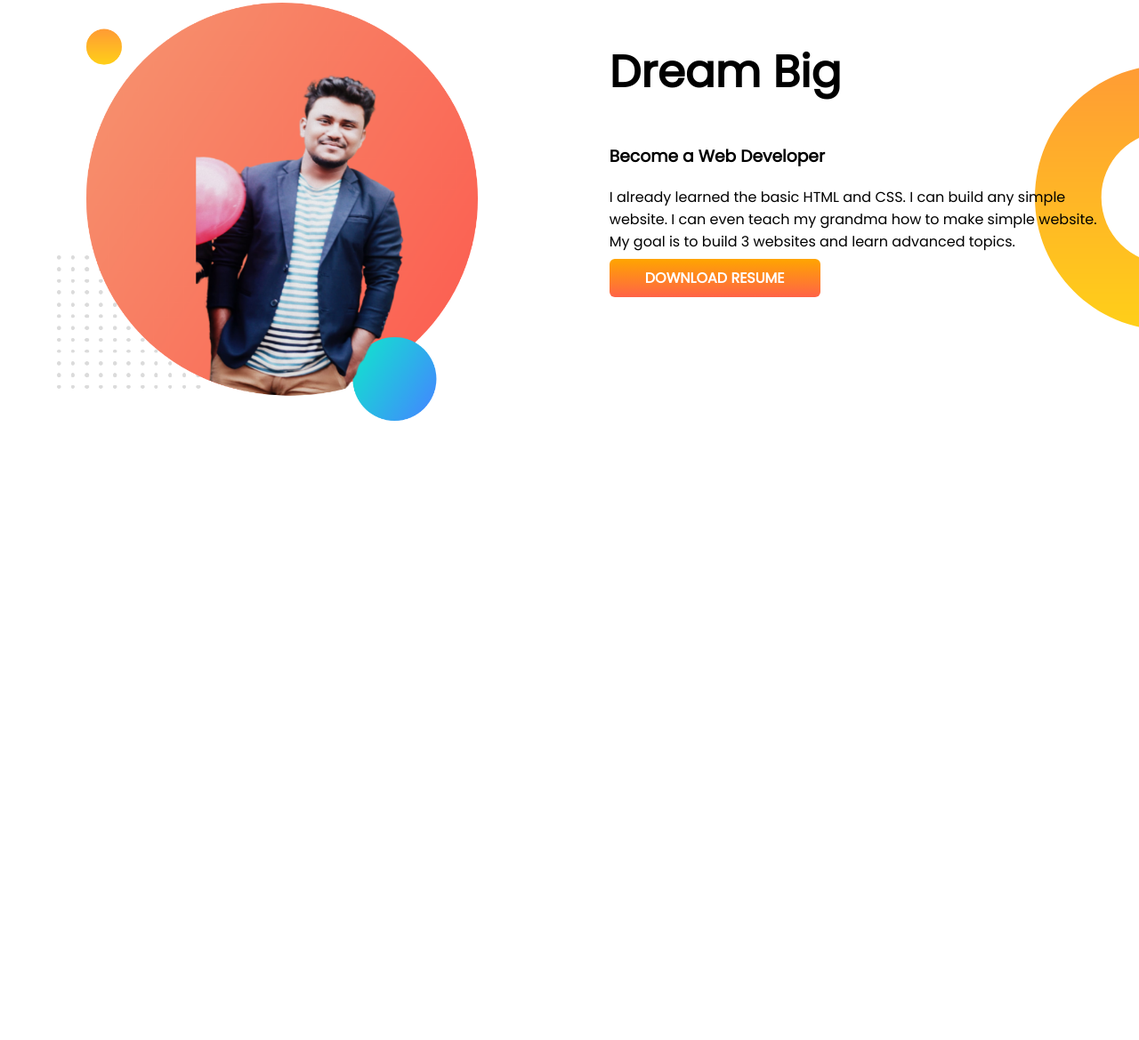
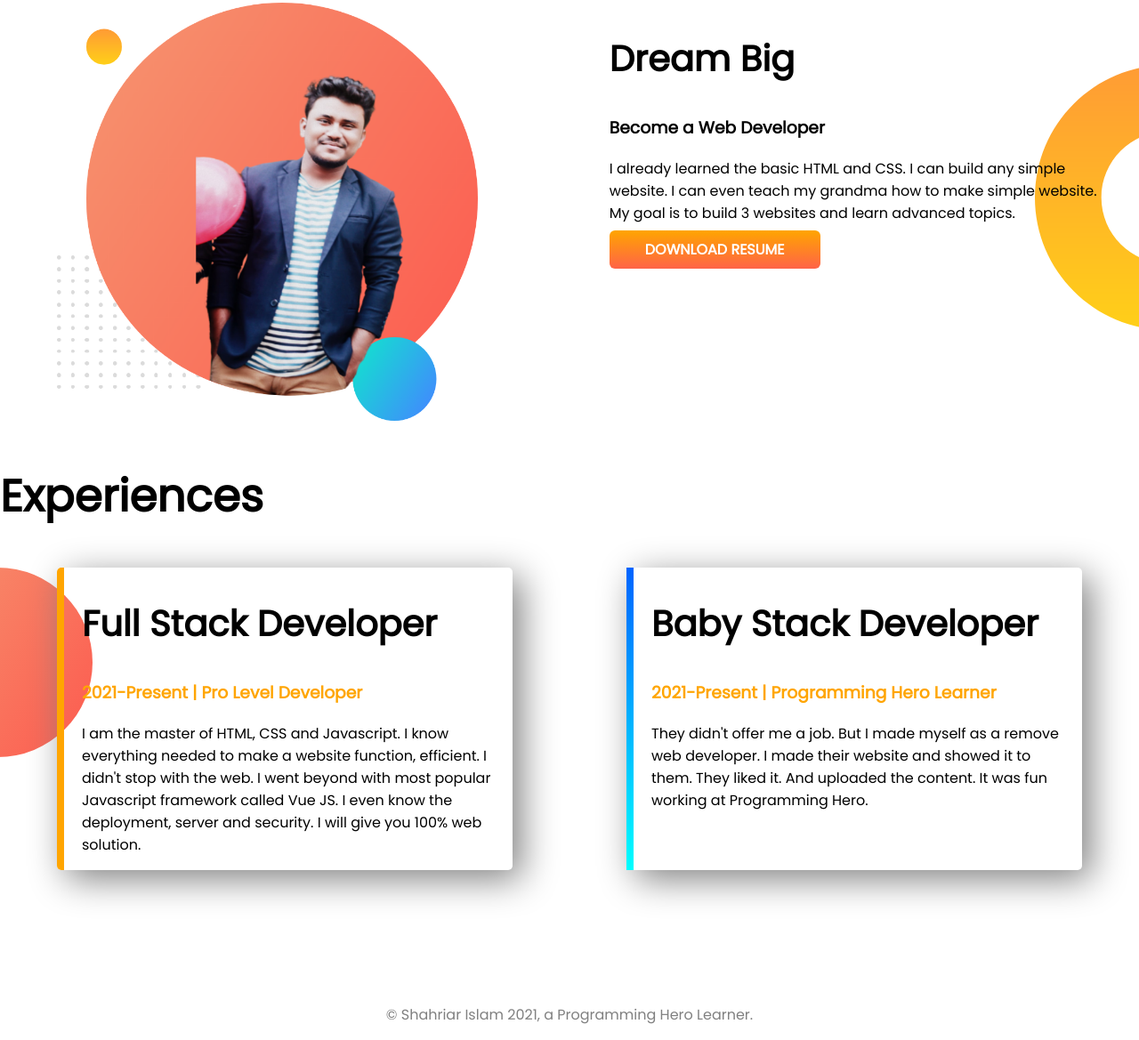
Before and after one commit to the-shahriar/developer-portfolio, a plain HTML site: page index.html in a window 1280 px wide. Shown: the part 567-1736 px from the top of the page at 89% size. Before the commit the page ends 1047 px from the top, so only its background shows below. Drawn offline with Linux system fonts and the light colour scheme.

Commit message:
first work complete

```diff
--- a/index.html
+++ b/index.html
@@ -9,6 +9,7 @@
     <link rel="preconnect" href="https://fonts.googleapis.com">
     <link rel="preconnect" href="https://fonts.gstatic.com" crossorigin>
     <link href="https://fonts.googleapis.com/css2?family=Poppins&display=swap" rel="stylesheet">
+    <link rel="shortcut icon" href="images/shahriar-pic.png" type="image/x-icon">
     <link rel="stylesheet" href="style.css">
 </head>
 
@@ -48,6 +49,33 @@
             <a class="link-btn" href="https://www.linkedin.com/in/theshahriarislam/" target="_blank">Download Resume</a>
         </div>
     </section>
+
+    <section class="experience-area">
+        <h1>Experiences</h1>
+        <div class="exp-flex">
+            <div class="experience-item">
+                <h2>Full Stack Developer</h2>
+                <h3>2021-Present | Pro Level Developer</h3>
+                <p>I am the master of HTML, CSS and Javascript. I know everything needed to make a website function,
+                    efficient. I didn't stop with the web. I went beyond with most popular Javascript framework called
+                    Vue
+                    JS. I even know the deployment, server and security. I will give you 100% web solution.</p>
+            </div>
+
+            <div class="experience-item">
+                <h2>Baby Stack Developer</h2>
+                <h3>2021-Present | Programming Hero Learner</h3>
+                <p>They didn't offer me a job. But I made myself as a remove web developer. I made their website and
+                    showed
+                    it to them. They liked it. And uploaded the content. It was fun working at Programming Hero.
+                </p>
+            </div>
+        </div>
+    </section>
+
+    <footer>
+        <p>© Shahriar Islam 2021, a Programming Hero Learner.</p>
+    </footer>
 </body>
 
 </html>
--- a/style.css
+++ b/style.css
@@ -3,8 +3,12 @@ body{
     margin: 0;
 }
 
-h1, h2{
+h1{
     font-size: 50px;
+}
+
+h2{
+    font-size: 40px;
 }
 
 .dev-name span{
@@ -36,6 +40,7 @@ h1, h2{
     padding: 10px 40px;
     color: white;
     border-radius: 6px;
+    margin-top: 50px;
 }
 
 .dream-big{
@@ -44,3 +49,35 @@ h1, h2{
     background-repeat: no-repeat;
     background-position: right;
 }
+
+.exp-flex{
+    display: flex;
+    margin-bottom: 150px;
+    background-image: url(images/exp-bg.png);
+    background-repeat: no-repeat;
+}
+
+.exp-flex h3{
+    color: orange;
+}
+
+.experience-item{
+    width: 40%;
+    margin-left: 5%;
+    margin-right: 5%;
+    padding: 0 20px;
+    box-shadow: 10px 10px 40px gray;
+    border-radius: 5px;
+    border-left: 8px solid orange;
+}
+
+.experience-item:nth-child(2){
+    border-left: 8px solid;
+    border-image: linear-gradient(#0063FF, cyan);
+    border-image-slice: 1;
+}
+
+footer p{
+    text-align: center;
+    color: gray;
+}
```
